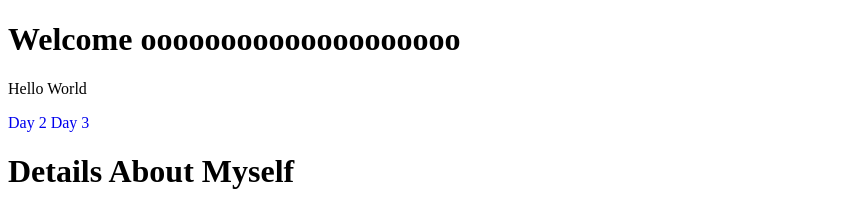
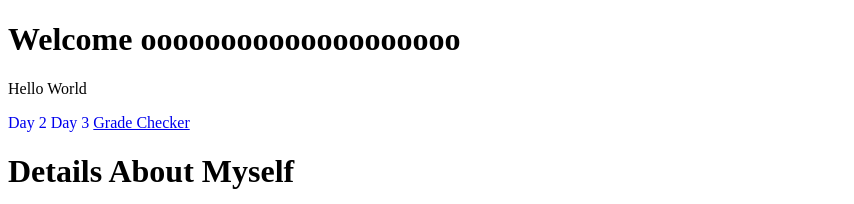
Before and after one commit to Oluwafunmilayo6571/JS_exercise, a plain HTML site: page index.html in a window 1280 px wide. Shown: the top 204 px of the page, without its empty margins (0-854 px from the left). Drawn offline with Linux system fonts and the light colour scheme.

Commit message:
I am through

```diff
--- a/index.html
+++ b/index.html
@@ -11,6 +11,7 @@
     <p onclick="this.innerHTML='Welcome to Javascript class'">Hello World</p>
     <a href="index2.html" style="text-decoration: none;"> Day 2</a>
     <a href="assignment.html" style="text-decoration: none;"> Day 3</a>
+    <a href="input2.html">Grade Checker</a>
     <h1 id="about"></h1>
     <h2 id="name"></h2>
     <h2 id="info"></h2>
```
